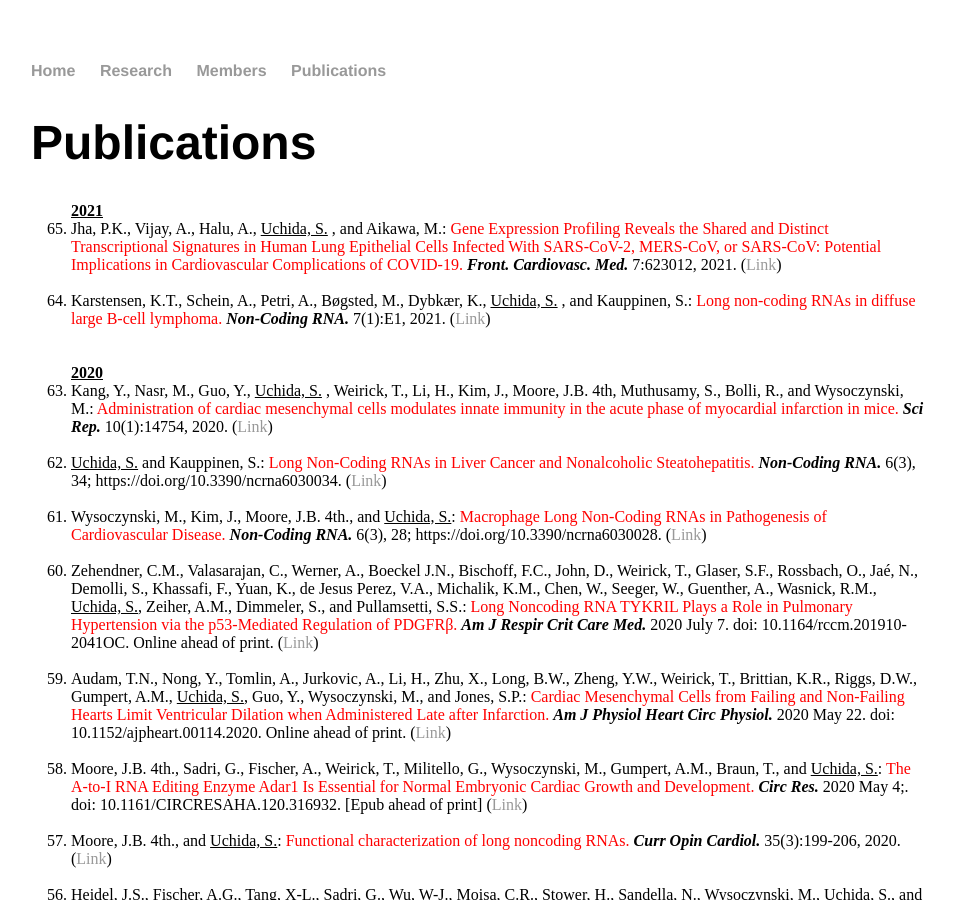
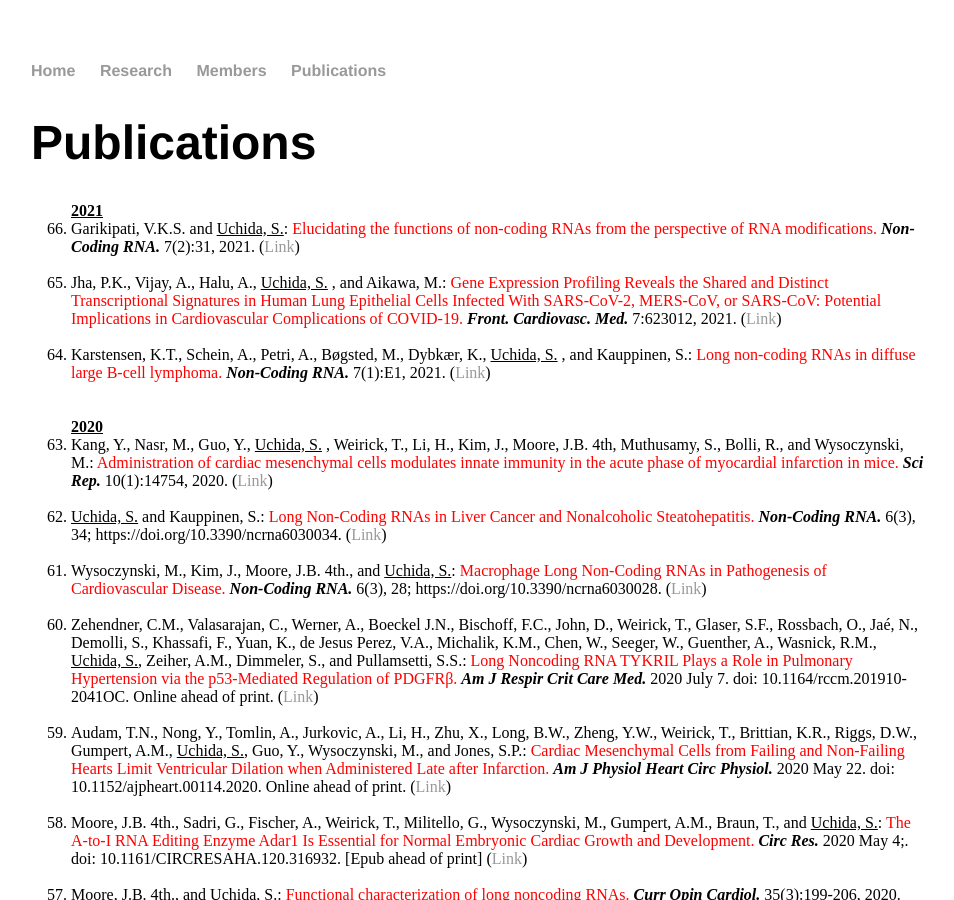
Before and after one commit to heartlncrna/heartlncrna.github.io, a Jekyll site: the page publications/pub_list.html, which Jekyll copies as it is, in a window 1280 px wide and 900 px high. Shown: the whole window, without its empty margins (161-1115 px from the left). Built offline with Jekyll 4.4.1, drawn with Linux system fonts in a browser that asks for light colours.

Commit message:
Update pub_list.html

```diff
--- a/publications/pub_list.html
+++ b/publications/pub_list.html
@@ -28,6 +28,9 @@
 			<ol reversed="reversed">
 
 			<strong><u> 2021 </u></strong>
+				<li>Garikipati, V.K.S. and <u>Uchida, S.</u>: <font color="red">Elucidating the functions of non-coding RNAs from the perspective of RNA modifications.</font> <b><i>Non-Coding RNA. </i></b> 7(2):31, 2021. (<a href="https://www.mdpi.com/2311-553X/7/2/31">Link</span></a>)</li>
+			<br>
+
 				<li>Jha, P.K., Vijay, A., Halu, A., <u>Uchida, S.</u> , and Aikawa, M.: <font color="red">Gene Expression
 Profiling Reveals the Shared and Distinct Transcriptional Signatures in Human Lung Epithelial Cells Infected With SARS-CoV-2, MERS-CoV, or SARS-CoV: Potential Implications in Cardiovascular Complications of COVID-19.</font> <b><i>Front. Cardiovasc. Med. </i></b> 7:623012, 2021. (<a href="https://www.frontiersin.org/articles/10.3389/fcvm.2020.623012/abstract">Link</span></a>)</li>
 			<br>
```
